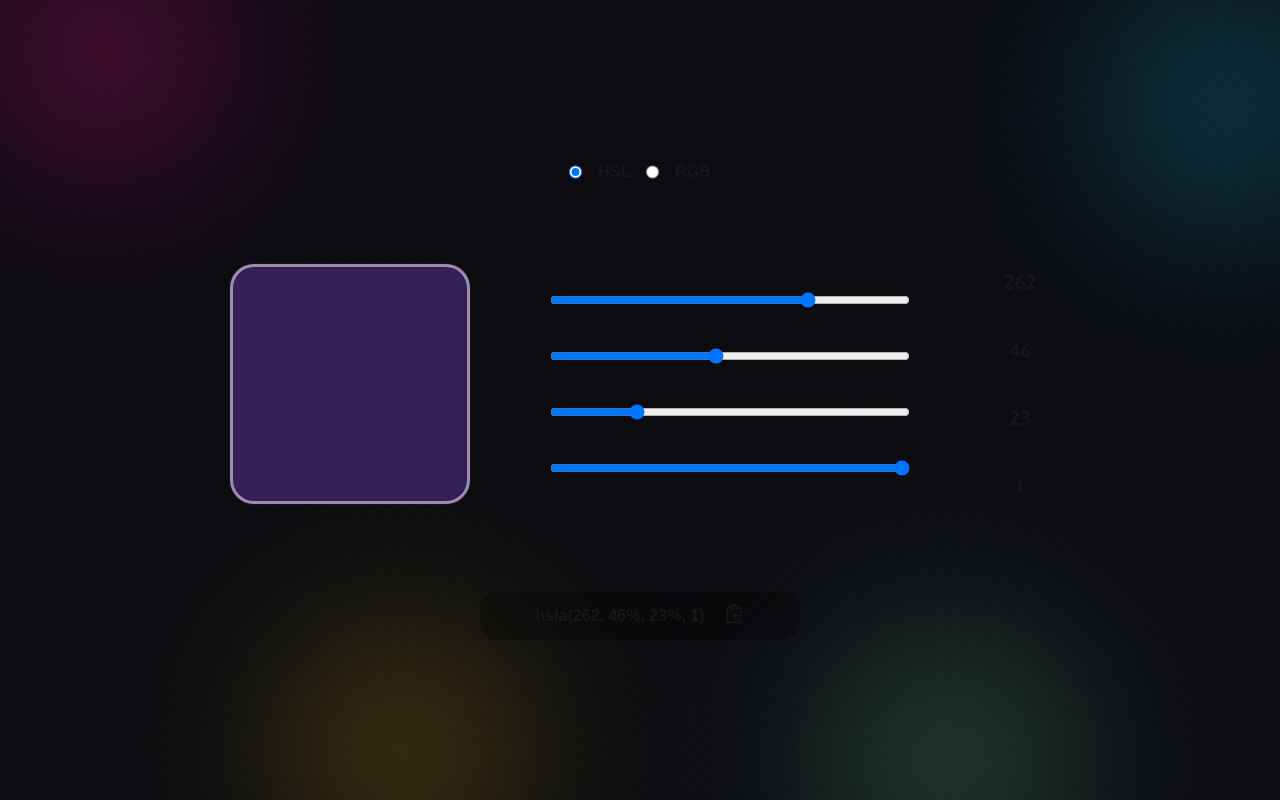
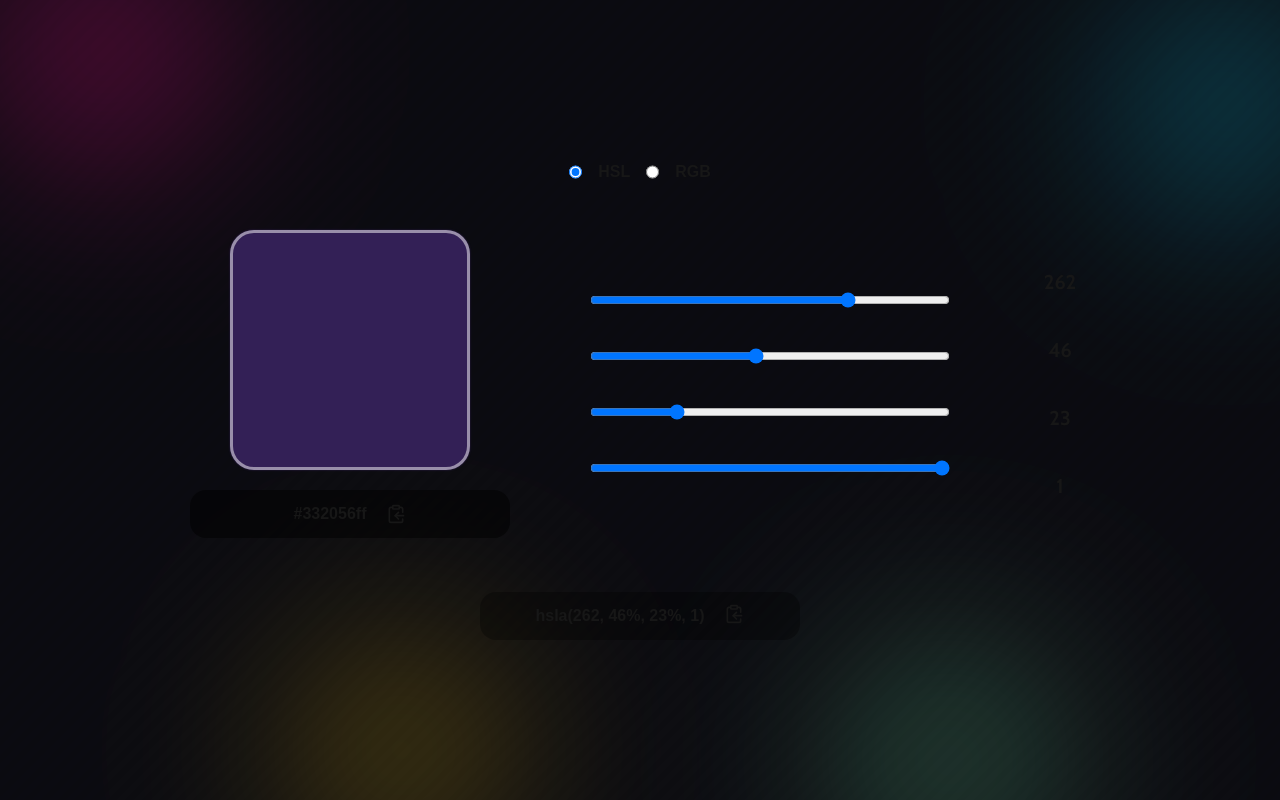
Before and after one commit to RiteshKharal/ColorChooser, a Next.js app: page / in a window 1280 px wide. Built offline with nearby package versions, Linux system fonts and the light colour scheme; a web font is replaced by a local one.

Commit message:
Hex color view added!

```diff
--- /dev/null
+++ b/app/components/ColorConversions.tsx
@@ -0,0 +1,15 @@
+
+
+export function toHex(color: string):string {
+    if(typeof window === 'undefined') return ''
+
+  const canvas = document.createElement("canvas");
+  canvas.width = canvas.height = 1;
+  const ctx = canvas.getContext("2d")!;
+
+  ctx.fillStyle = color;
+  ctx.fillRect(0, 0, 1, 1);
+
+  const [r, g, b, a] = ctx.getImageData(0, 0, 1, 1).data;
+  return `#${[r, g, b, a].map(v => v.toString(16).padStart(2, "0")).join("")}`;
+}
--- a/app/page.tsx
+++ b/app/page.tsx
@@ -4,17 +4,25 @@ import { HSLPicker } from "./components/HSLPicker";
 import { useEffect, useState } from "react";
 import { ClipboardCopy, Check } from "lucide-react";
 import { RGBPicker } from "./components/RGBPicker";
+import { toHex } from "./components/ColorConversions";
 
 export default function Home() {
 	const [CurrentColor, setCurrentColor] = useState<string>(`hsla(0,0%,0%,1)`);
 	const [PickerType, setPickerType] = useState<string>("HSL");
 	const [copied, setCopied] = useState<boolean>(false);
+	const [CurrentColorHex, setCurrentColorHex] = useState<string>("#ffffff");
 
 	useEffect(() => {
 		// eslint-disable-next-line react-hooks/set-state-in-effect
 		if (PickerType === "RGB") setCurrentColor("rgba(0, 0, 0, 1)");
 		if (PickerType === "HSL") setCurrentColor("hsla(0,0%,0%,1)");
 	}, [PickerType]);
+
+	useEffect(() => {
+		const hex = toHex(CurrentColor);
+		// eslint-disable-next-line react-hooks/set-state-in-effect
+		setCurrentColorHex(hex);
+	}, [CurrentColor]);
 
 	const Picker = (val: string) => {
 		switch (val) {
@@ -80,6 +88,7 @@ export default function Home() {
 
 			<div className="relative z-10 w-full flex flex-col justify-center items-center text-center gap-12">
 				<div className="flex flex-row gap-20 h-80 items-center">
+					<div className="flex flex-col items-center justify-center gap-5">
 						<div
 							className="w-60 h-60 rounded-3xl"
 							style={{
@@ -88,6 +97,43 @@ export default function Home() {
 								border: `3px solid hsla(360 100% 99.9% / 0.5)`,
 							}}
 						></div>
+
+						<div
+							className="p-3 rounded-2xl flex flex-row gap-5 text-center justify-center w-80 transition"
+							style={{ backgroundColor: "hsla(0 0% 0% / 0.5)" }}
+						>
+							<span className="transition">{CurrentColorHex}</span>
+							<span className="flex items-center justify-center">
+								<ClipboardCopy
+									size={20}
+									height={20}
+									className="cursor-pointer"
+									onClick={(e) => {
+										navigator.clipboard.writeText(CurrentColor);
+										const icon = e.currentTarget;
+										const check = icon.nextElementSibling as HTMLElement;
+										const wrapper = icon.closest<HTMLElement>(".rounded-2xl")!;
+
+										icon.style.display = "none";
+										check.style.display = "block";
+										wrapper.classList.add("text-green-400");
+
+										setTimeout(() => {
+											icon.style.display = "block";
+											check.style.display = "none";
+											wrapper.classList.remove("text-green-400");
+										}, 3000);
+									}}
+								/>
+								<Check
+									size={20}
+									height={20}
+									className="cursor-pointer"
+									style={{ display: "none" }}
+								/>
+							</span>
+						</div>
+					</div>
 
 					<div>{Picker(PickerType)}</div>
 				</div>
```
Also changed, not shown: 1 other file (tests, documents, lock files or other folders). Lines whose indentation alone changed are shown as unchanged.
